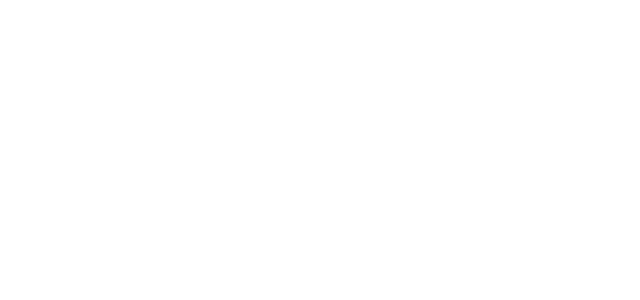
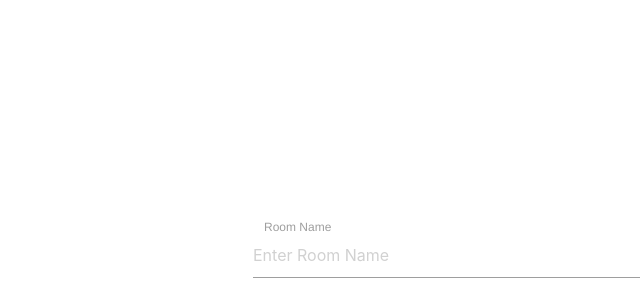
Before and after one commit to hwdykm/HWDYKM, a Vue app in the folder client/: page /input-room-name in a window 1280 px wide. Shown: the part 154-454 px from the top of the page, without its empty margins (131-771 px from the left). Built offline with nearby package versions, Linux system fonts and the light colour scheme.

Commit message:
Form untuk room name selesai

```diff
--- a/client/src/views/InputRoomName.vue
+++ b/client/src/views/InputRoomName.vue
@@ -1,5 +1,15 @@
 <template>
-    <div>
+    <div class="room-name">
+        <div class="room">
+            <form class="inner">
+                <div class="">
+                    <div class="input-field col s6">
+                        <input id="input_text" type="text" placeholder="Enter Room Name">
+                        <label for="input_text">Room Name</label>
+                    </div>
+                </div>
+            </form>
+        </div>
     </div>
 </template>
 
@@ -8,6 +18,22 @@
 };
 </script>
 
-<style>
+<style scoped>
+.room-name {
+    width: 100%;
+    height: 100%;
+    margin: 0;
+}
+
+.room {
+    margin-top: 25%;
+    margin-left: 30%;
+    margin-right: 30%;
+}
+
+.inner {
+    padding-top: 10%;
+    padding-bottom: 10%;
+}
 
 </style>
```
Also changed, not shown: 1 other file (tests, documents, lock files or other folders).
